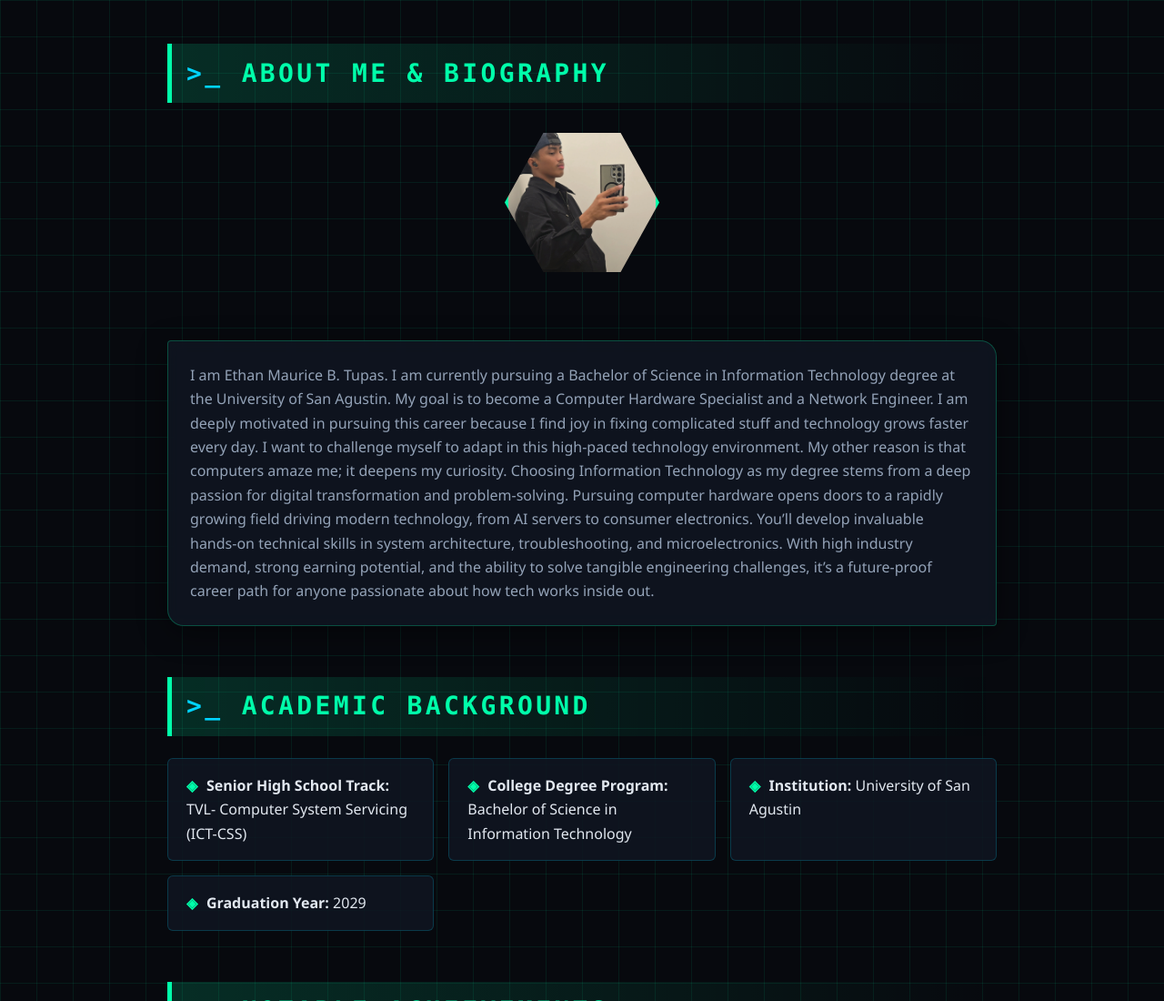
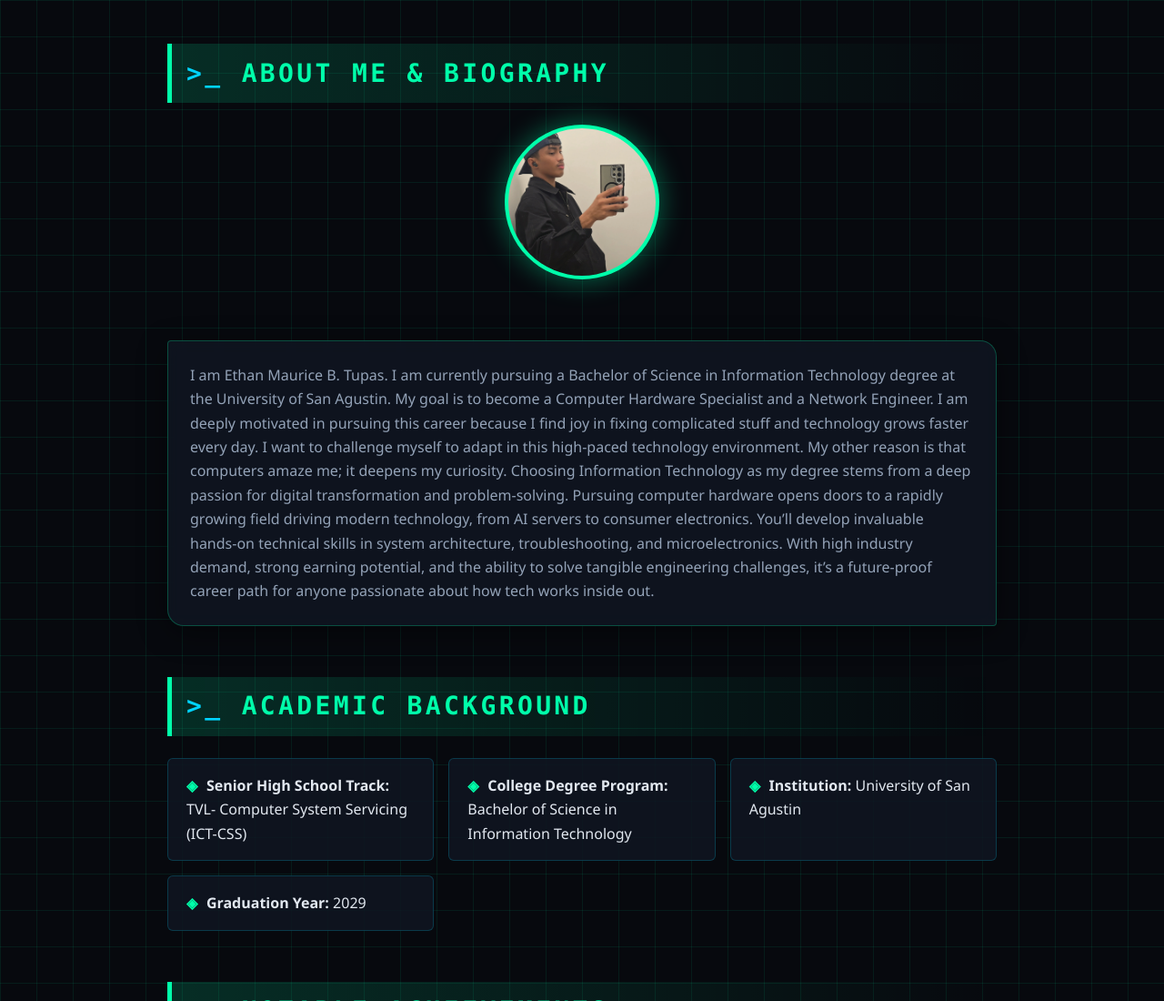
Before and after one commit to tupasee1/csit-web-finals-2026, a plain HTML site: page index.html in a window 1280 px wide. Shown: the top 1100 px of the page at 91% size. Drawn offline with Linux system fonts and the light colour scheme.

Commit message:
Modify image styles to add border-radius
Updated the image styling to include a border-radius for circular images.

```diff
--- a/index.html
+++ b/index.html
@@ -42,7 +42,7 @@ img {
     height: 170px;
     object-fit: cover;
     margin: 0 auto 2.5rem;
-  clip-path: polygon(25% 5%, 75% 5%, 100% 50%, 75% 95%, 25% 95%, 0% 50%);
+    border-radius: 50%;
     background: var(--neon-green);
     padding: 4px;
     transition: transform 0.4s cubic-bezier(0.175, 0.885, 0.32, 1.275), filter 0.3s ease;
```
Lines whose indentation alone changed are shown as unchanged.
